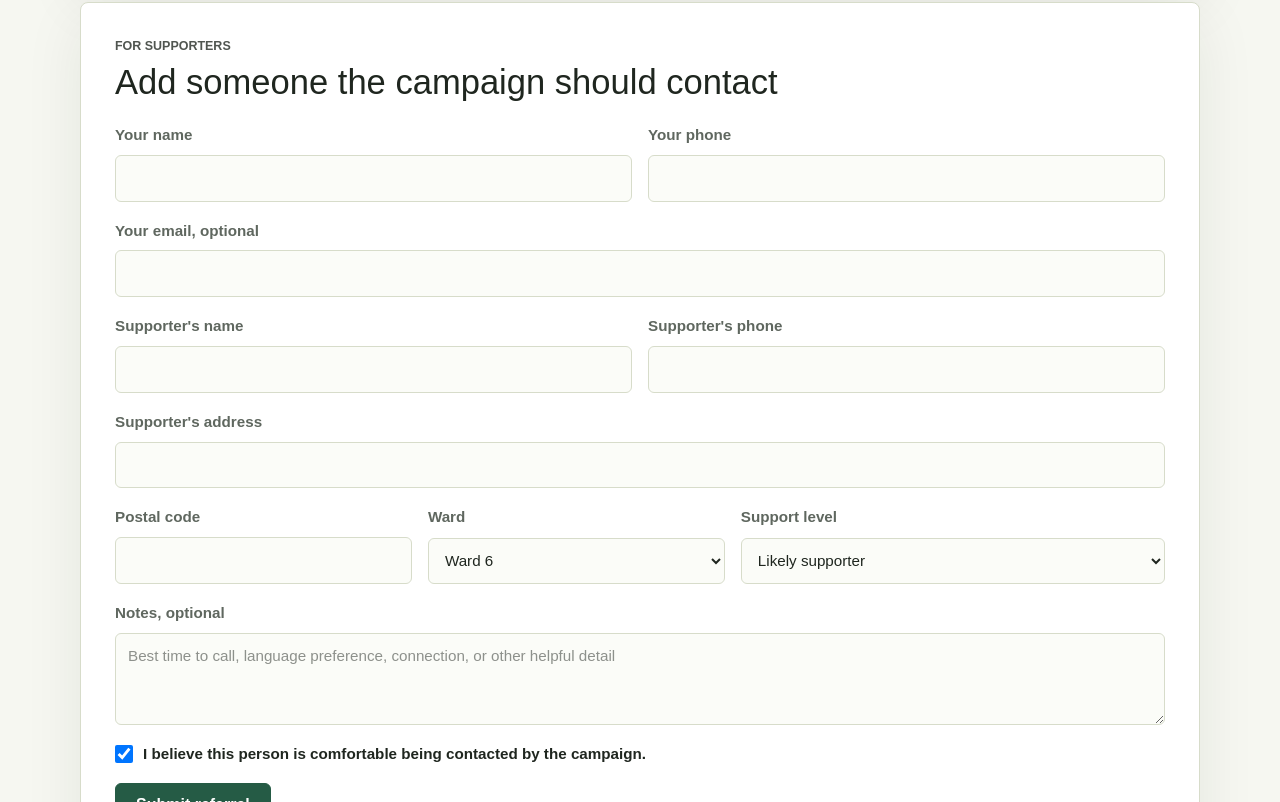
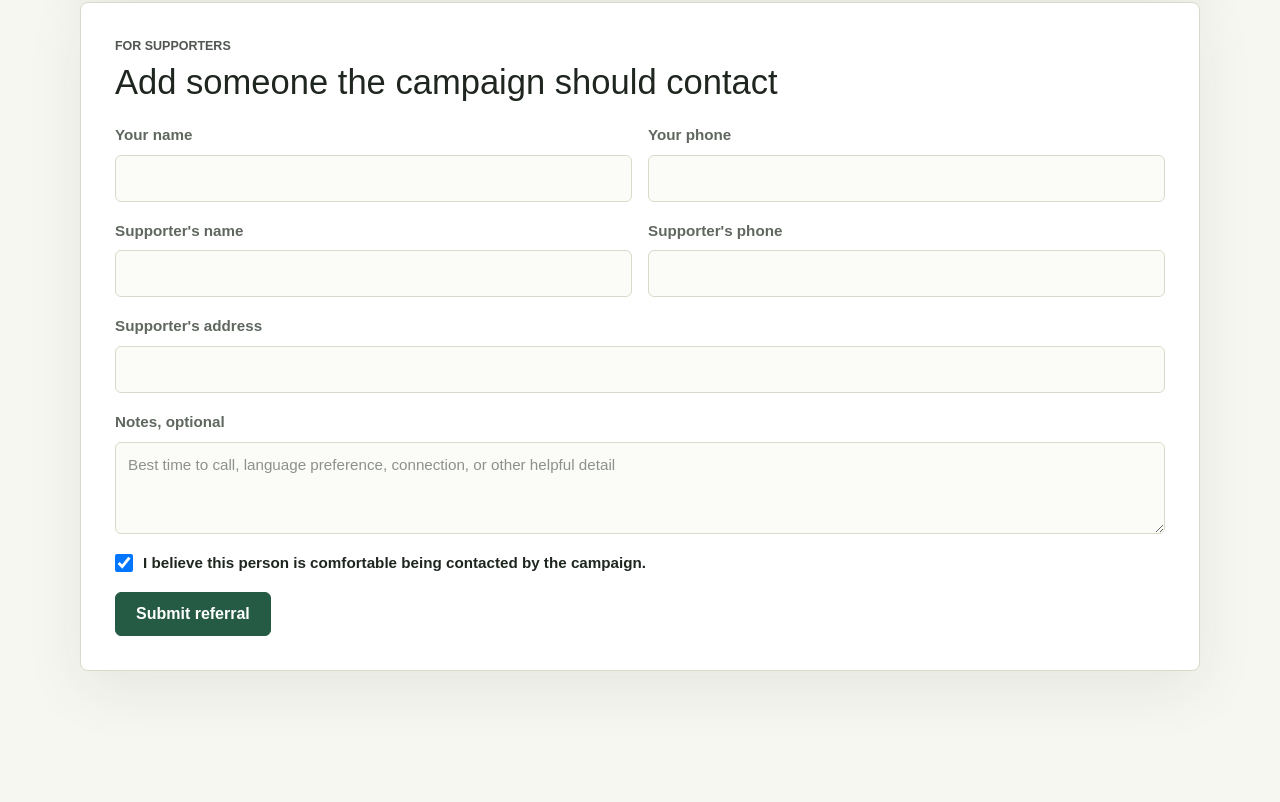
Before and after one commit to manglesh1/shashi, a Next.js app: page / in a window 1280 px wide. Shown: the part 622-1424 px from the top of the page. After the commit the page ends 1357 px from the top, so only its background shows below. Built offline with nearby package versions, Linux system fonts and the light colour scheme.

Commit message:
Simplify referral form fields

```diff
--- a/app/page.tsx
+++ b/app/page.tsx
@@ -302,11 +302,6 @@ export default function Home() {
                 <input required inputMode="tel" value={form.referrerPhone} onChange={(event) => setForm({ ...form, referrerPhone: event.target.value })} />
               </label>
             </div>
-            <label>
-              Your email, optional
-              <input inputMode="email" value={form.referrerEmail} onChange={(event) => setForm({ ...form, referrerEmail: event.target.value })} />
-            </label>
-
             <div className="grid two">
               <label>
                 Supporter's name
@@ -321,30 +316,6 @@ export default function Home() {
               Supporter's address
               <input required value={form.supporterAddress} onChange={(event) => setForm({ ...form, supporterAddress: event.target.value })} />
             </label>
-            <div className="grid three">
-              <label>
-                Postal code
-                <input value={form.supporterPostal} onChange={(event) => setForm({ ...form, supporterPostal: event.target.value })} />
-              </label>
-              <label>
-                Ward
-                <select value={form.ward} onChange={(event) => setForm({ ...form, ward: event.target.value })}>
-                  <option>Ward 6</option>
-                  <option>Ward 11</option>
-                  <option>Ward 6 or 11</option>
-                  <option>Not sure</option>
-                </select>
-              </label>
-              <label>
-                Support level
-                <select value={form.supportLevel} onChange={(event) => setForm({ ...form, supportLevel: event.target.value })}>
-                  <option>Likely supporter</option>
-                  <option>Strong supporter</option>
-                  <option>Needs follow-up</option>
-                  <option>Undecided</option>
-                </select>
-              </label>
-            </div>
             <label>
               Notes, optional
               <textarea value={form.notes} onChange={(event) => setForm({ ...form, notes: event.target.value })} placeholder="Best time to call, language preference, connection, or other helpful detail" />
```
